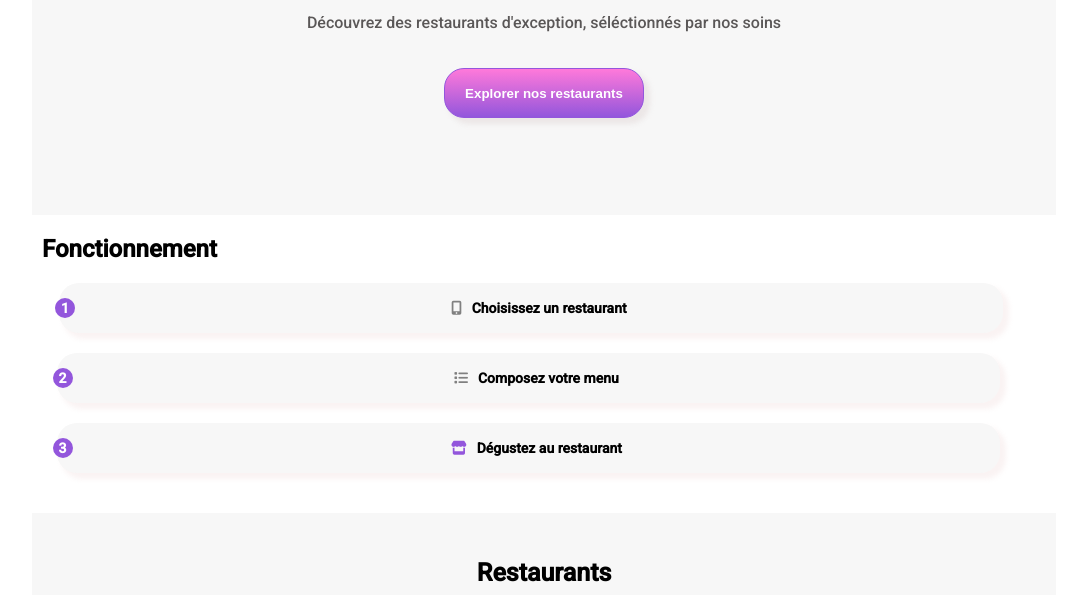
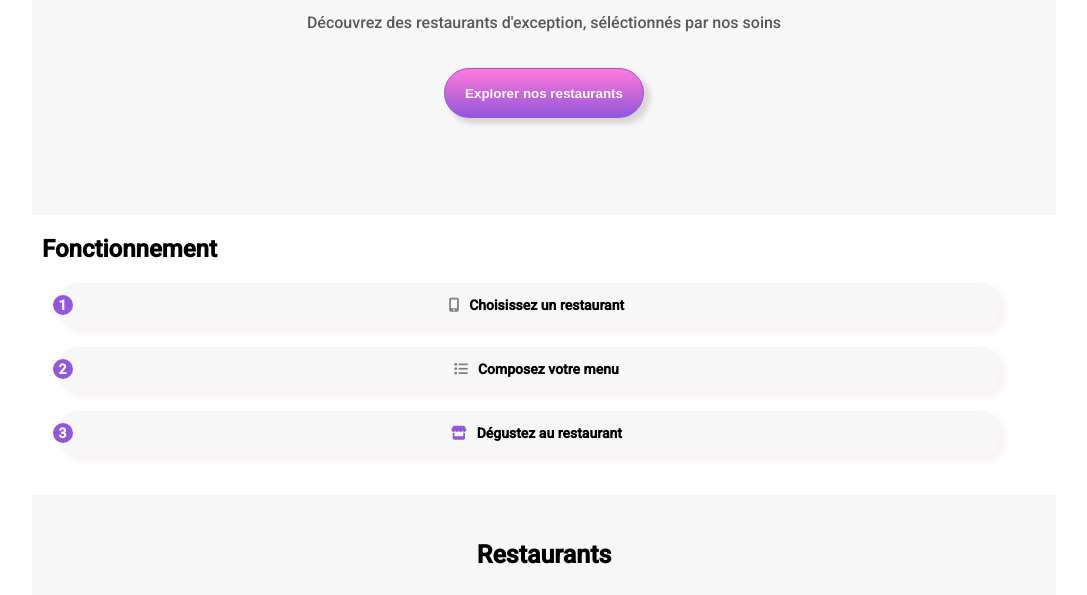
Before and after one commit to loulou641964/OHMYFOOD-2, a plain HTML site: page Ohmyfood!/index.html in a window 1280 px wide. Shown: the part 205-800 px from the top of the page, without its empty margins (96-1183 px from the left). Drawn offline with Linux system fonts and the light colour scheme; a web font is replaced by a local one.

Commit message:
correction

```diff
--- a/Ohmyfood!/css/style.css
+++ b/Ohmyfood!/css/style.css
@@ -67,9 +67,9 @@ h2 {
     font-weight: bold;
     border: 1px solid #9356DC;
     width: 200px;
-    border-radius: 20px;
+    border-radius: 35px;
     background: linear-gradient(#FF79DA, #9356DC);
-    box-shadow: 5px 5px 5px 1px rgba(232, 225, 225, 0.75);
+    box-shadow: 5px 5px 5px 1px rgba(208, 203, 203, 0.75);
     margin: 10px 80px;
     cursor: pointer;
     margin-top: 20px;
@@ -95,7 +95,6 @@ h2 {
 
 .bouton {
     width: 97%;
-    height: 50px;
     box-shadow: 5px 5px 5px 1px rgba(248, 239, 239, 0.75);
     align-items: center;
     display: flex;
@@ -127,10 +126,6 @@ h2 {
     display: flex;
     justify-content: center;
     align-items: center;
-}
-
-#bouton_1 {
-    margin-left: 5px;
 }
 
 .bouton p {
```
